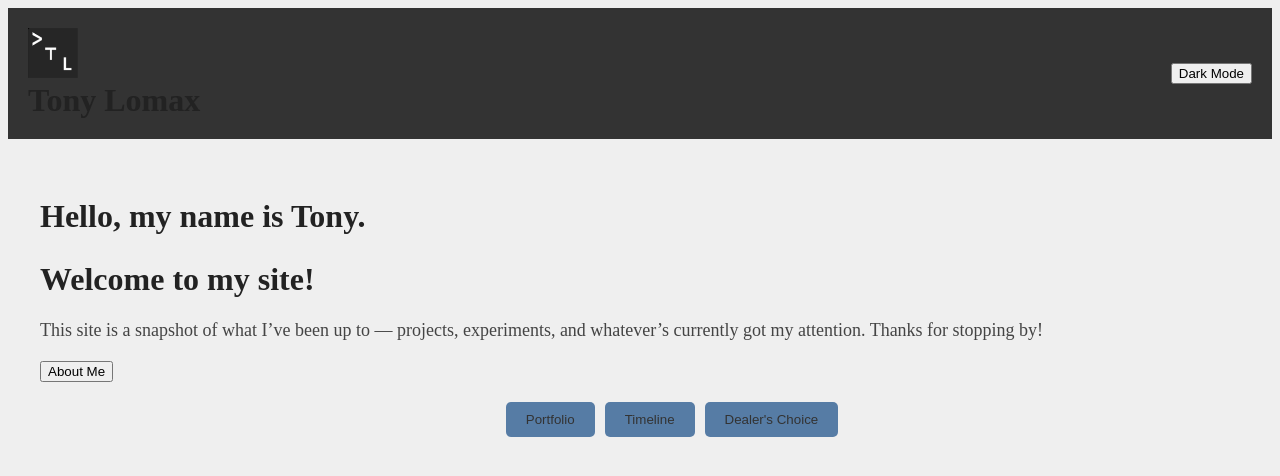
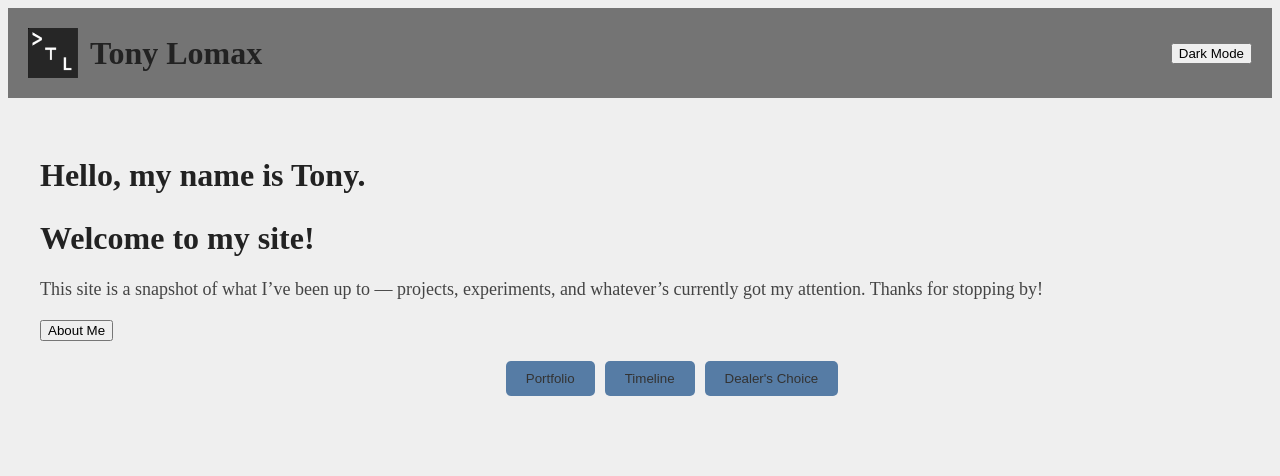
Before and after one commit to lomaxanthony/Portfolio, a React (Vite) app: page / in a window 1280 px wide. Shown: the top 476 px of the page. Built offline with nearby package versions, Linux system fonts and the light colour scheme.

Commit message:
figure this out little by little

```diff
--- a/src/components/Header.jsx
+++ b/src/components/Header.jsx
@@ -10,13 +10,13 @@ function Header() {
 
     return (
         <header className="title">
-            <div>
+            <div className="header-content">
                 <a
                   href="/"
                   className="logo"
                 >
                     <img
-                      src="/favicon/android-chrome-192x192.png"
+                      src="public/favicon/android-chrome-192x192.png"
                       width={40}
                       height={40}
                       alt="terminalLogo"
--- a/src/styles/styles.css
+++ b/src/styles/styles.css
@@ -70,7 +70,7 @@ a:hover {
 *
 */
 .title {
-  background-color: #333; /* Dark background for contrast */
+  background-color: #747474; /* Dark background for contrast */
   color: #fff; /* White text for readability */
   padding: 20px; /* Add padding around the header */
   display: flex;
@@ -79,13 +79,24 @@ a:hover {
 }
 
 .title h1 {
-  font-size: 2rem; /* Adjust the font size */
-  margin: 0; /* Remove default margin */
+  font-size: 2rem;
+  margin: 0;
 }
 
 .logo img {
-  height: 50px; /* Adjust the logo size */
-  width: auto; /* Maintain aspect ratio */
+  height: 50px;
+  width: auto;
+}
+
+.header-content {
+  display: flex;
+  align-items: center;
+  gap: 12px;
+}
+
+.logo {
+  display: flex;
+  align-items: center;
 }
 
 /*
```
